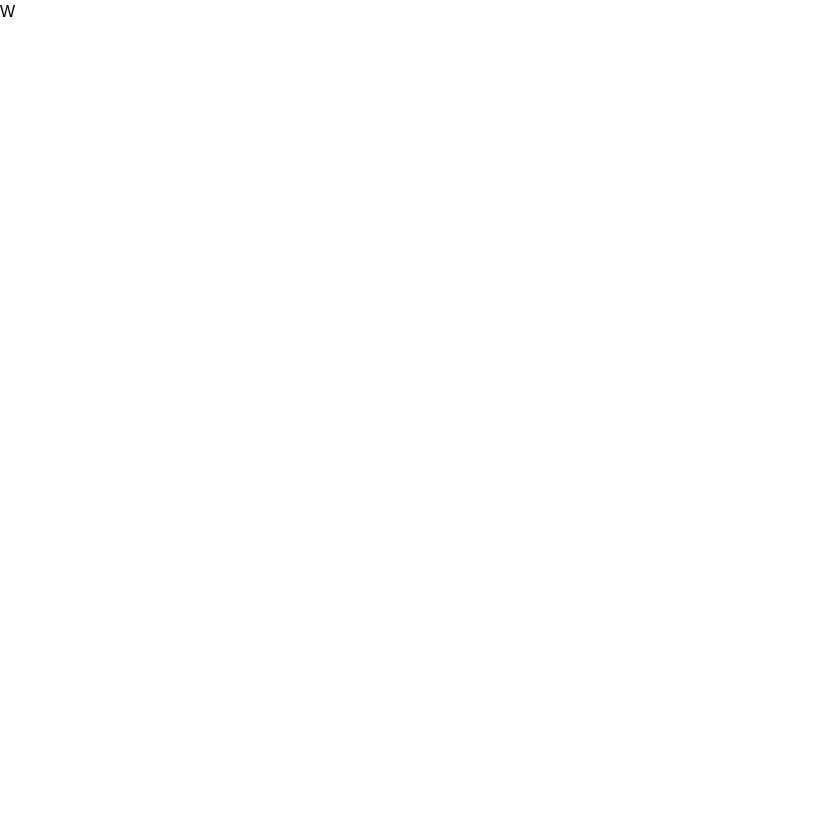
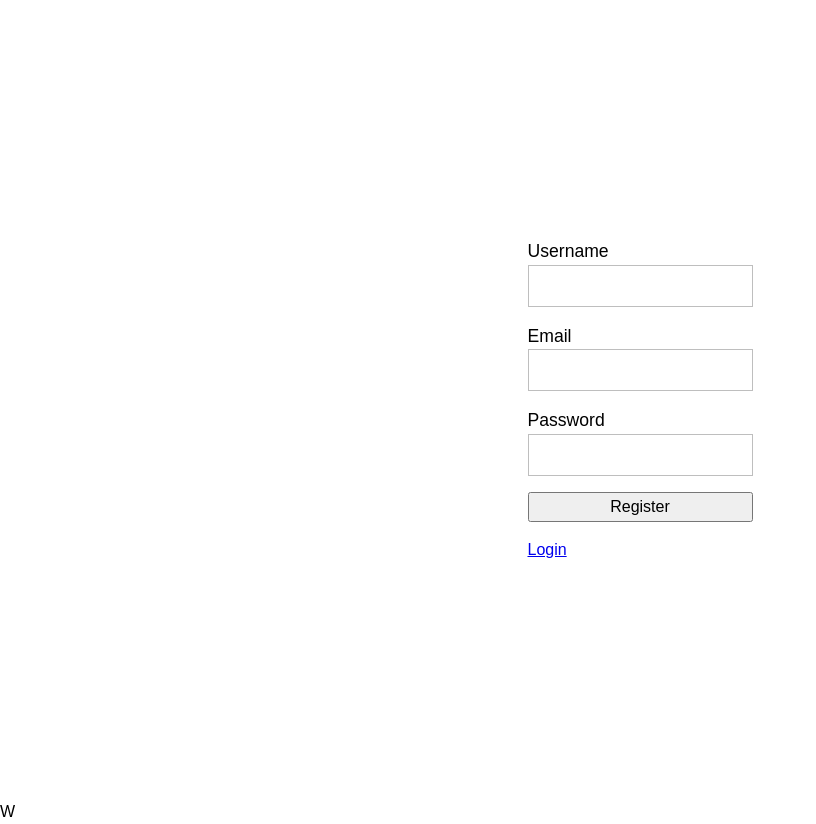
Before and after one commit to Syncxv/cra-social-media-clone, a React (Create React App) app: page /register in a window 1280 px wide. Before the commit this address had no page. Shown: the whole page, without its empty margins (0-816 px from the left). Before the commit the page ends 800 px from the top, so only its background shows below. Built offline with nearby package versions, Linux system fonts and the light colour scheme; what apollo-upload-client would draw is missing.

Commit message:
Login and register css and stuff done
now need to do the mutation req hehe

```diff
--- a/src/App.tsx
+++ b/src/App.tsx
@@ -1,12 +1,14 @@
 import { Route, Routes } from 'react-router-dom'
 import AuthMiddleware from './auth/AuthMiddlewareComponent'
-import Login from './components/pages/Login'
+import Login from './components/pages/Auth/Login'
+import Register from './components/pages/Auth/Register'
 import MainFeed from './components/pages/MainFeed'
 
 function App() {
     return (
         <Routes>
             <Route path="/login" element={<Login />} />
+            <Route path="/register" element={<Register />} />
 
             <Route
                 path="/"
--- /dev/null
+++ b/src/components/pages/Auth/Auth.module.scss
@@ -0,0 +1,27 @@
+.authWrapper {
+    display: flex;
+    align-items: center;
+    justify-content: center;
+    width: 100%;
+    height: 100vh;
+    &__form {
+        display: flex;
+        flex-direction: column;
+        gap: 1rem;
+        .inputWrapper {
+            display: flex;
+            flex-direction: column;
+            &__label {
+                font-size: 1.1rem;
+            }
+            &__input {
+                padding: 0.5rem;
+                outline: none;
+                border: 1px solid hsla(0, 0%, 0%, 0.256);
+                &:focus {
+                    border: 1px solid hsla(0, 0%, 0%, 0.856);
+                }
+            }
+        }
+    }
+}
--- /dev/null
+++ b/src/components/pages/Auth/Login.tsx
@@ -0,0 +1,50 @@
+import React, { useState } from 'react'
+import { Link } from 'react-router-dom'
+import LS from './Auth.module.scss'
+interface Props {}
+
+export const Input: React.FC<{ label: string; onChange: any; type: string }> = ({
+    label,
+    onChange,
+    type
+}) => {
+    return (
+        <div className={LS.inputWrapper}>
+            <label className={LS.inputWrapper__label} htmlFor={label}>
+                {label}
+            </label>
+            <input className={LS.inputWrapper__input} onChange={onChange} type={type} id={label} />
+        </div>
+    )
+}
+
+const Login: React.FC<Props> = ({}) => {
+    const [username, setUsername] = useState('')
+    const [password, setPassword] = useState('')
+    const handleLogin = (e: React.FormEvent<HTMLFormElement>) => {
+        e.preventDefault()
+        console.log(username, password)
+    }
+    return (
+        <div className={LS.authWrapper}>
+            <form onSubmit={handleLogin} className={LS.authWrapper__form}>
+                <Input
+                    label="Username"
+                    onChange={(e: React.ChangeEvent<HTMLInputElement>) => setUsername(e.target.value)}
+                    type="text"
+                />
+                <Input
+                    label="Password"
+                    onChange={(e: React.ChangeEvent<HTMLInputElement>) => setPassword(e.target.value)}
+                    type="password"
+                />
+                <button className="w-full" type="submit">
+                    Login
+                </button>
+                <Link to="/register">Register</Link>
+            </form>
+        </div>
+    )
+}
+
+export default Login
--- /dev/null
+++ b/src/components/pages/Auth/Register.tsx
@@ -0,0 +1,56 @@
+import React, { useState } from 'react'
+import { Link } from 'react-router-dom'
+import LS from './Auth.module.scss'
+interface Props {}
+
+export const Input: React.FC<{ label: string; onChange: any; type: string }> = ({
+    label,
+    onChange,
+    type
+}) => {
+    return (
+        <div className={LS.inputWrapper}>
+            <label className={LS.inputWrapper__label} htmlFor={label}>
+                {label}
+            </label>
+            <input className={LS.inputWrapper__input} onChange={onChange} type={type} id={label} />
+        </div>
+    )
+}
+
+const Register: React.FC<Props> = ({}) => {
+    const [username, setUsername] = useState('')
+    const [password, setPassword] = useState('')
+    const [email, setEmail] = useState('')
+    const handleLogin = (e: React.FormEvent<HTMLFormElement>) => {
+        e.preventDefault()
+        console.log(username, password, email)
+    }
+    return (
+        <div className={LS.authWrapper}>
+            <form onSubmit={handleLogin} className={LS.authWrapper__form}>
+                <Input
+                    label="Username"
+                    onChange={(e: React.ChangeEvent<HTMLInputElement>) => setUsername(e.target.value)}
+                    type="text"
+                />
+                <Input
+                    label="Email"
+                    onChange={(e: React.ChangeEvent<HTMLInputElement>) => setEmail(e.target.value)}
+                    type="text"
+                />
+                <Input
+                    label="Password"
+                    onChange={(e: React.ChangeEvent<HTMLInputElement>) => setPassword(e.target.value)}
+                    type="password"
+                />
+                <button className="w-full" type="submit">
+                    Register
+                </button>
+                <Link to="/login">Login</Link>
+            </form>
+        </div>
+    )
+}
+
+export default Register
--- a/src/components/pages/Login/index.tsx
+++ /dev/null
@@ -1,14 +0,0 @@
-import React from 'react'
-
-interface Props {}
-
-const Login: React.FC<Props> = ({}) => {
-    return (
-        <div className="login">
-            LOGIN AYE
-            <p>hehe</p>
-        </div>
-    )
-}
-
-export default Login
```
